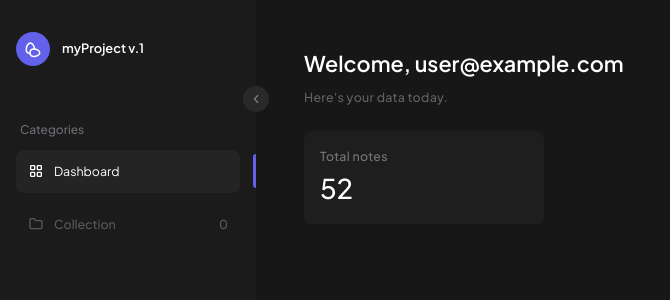
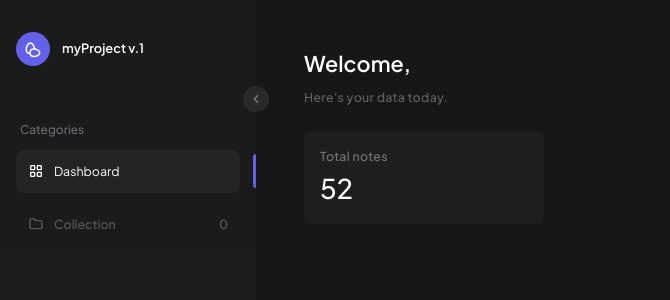
Before and after one commit to rogelcristobal/my-application, a React (Vite) app in the folder client/: page /dashboard in a window 1280 px wide. Shown: the top 300 px of the page, without its empty margins (0-670 px from the left). Built offline with nearby package versions, Linux system fonts and the light colour scheme; no server answers; sample sign-in values are in the browser's storage.

Commit message:
some changes

```diff
--- a/client/src/App.jsx
+++ b/client/src/App.jsx
@@ -12,12 +12,12 @@ import { auth } from "./firebase-config";
 function App() {
   const {currentUser,setCurrentUser,userLoading,setUserLoading} = React.useContext(AuthContext)
    React.useEffect(() => {
-    const unsubscribe = auth.onAuthStateChanged((user) => {
+    auth.onAuthStateChanged((user) => {
       if (user) {
         // User is signed in
         console.log("User is signed in:", user);
         // Perform actions for authenticated user
-        setCurrentUser(user);
+        setCurrentUser({user});
         setUserLoading(false)
       } else {
         // User is signed out
@@ -28,8 +28,6 @@ function App() {
       }
     });
 
-    // Clean up the event listener when the component unmounts
-    return () => unsubscribe();
   }, []);
   return (
     <>
--- a/client/src/pages/Login.jsx
+++ b/client/src/pages/Login.jsx
@@ -8,8 +8,9 @@ import {
 import { auth } from "../firebase-config";
 import Axios from "axios";
 import AuthContext from "../context/AuthContext";
+import { useNavigate } from "react-router-dom";
 const Login = () => {
-
+  const navigate = useNavigate()
   const {currentUser, setCurrentUser} = React.useContext(AuthContext);
 
   const [registerInput, setRegisterInput] = React.useState({
@@ -39,6 +40,8 @@ const Login = () => {
           {
             uid: user.uid,
             email: user.email,
+            firstName:registerInput.firstName,
+            lastName:registerInput.lastName
           }
         );
         console.log(response.data);
@@ -66,7 +69,11 @@ const Login = () => {
         logInInput.email,
         logInInput.password
       );
-      console.log(user);
+      console.log('user logged in');
+      navigate('/dashboard')
+
+
+
       setLogInInput({ email: "", password: "" });
     } catch (error) {
       console.log(error.message);
@@ -74,7 +81,7 @@ const Login = () => {
   };
 
 
-  console.log('onAuth',currentUser?.email)
+  console.log('onAuth',currentUser)
   return (
     <div className="h-full">
       <p>register</p>
```
